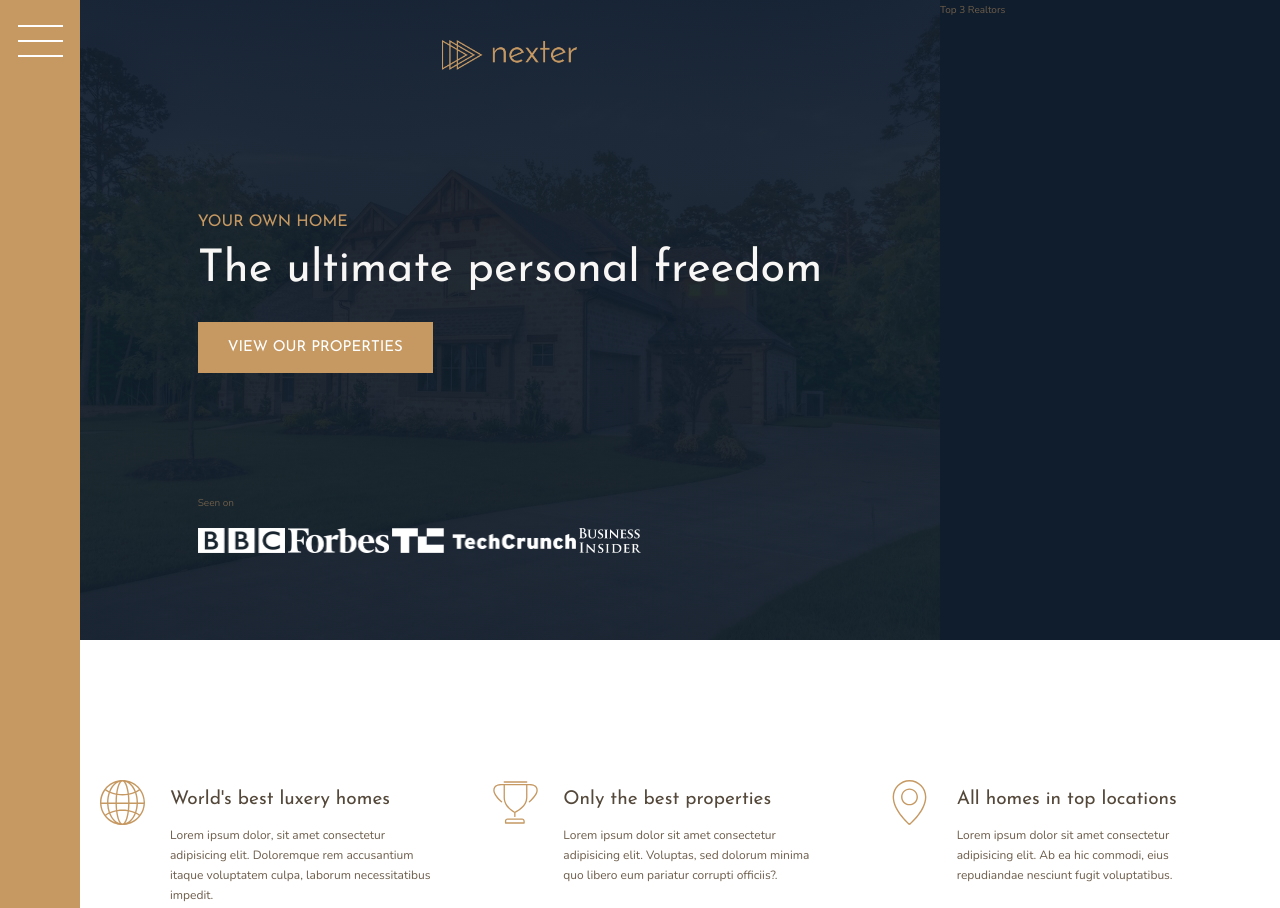
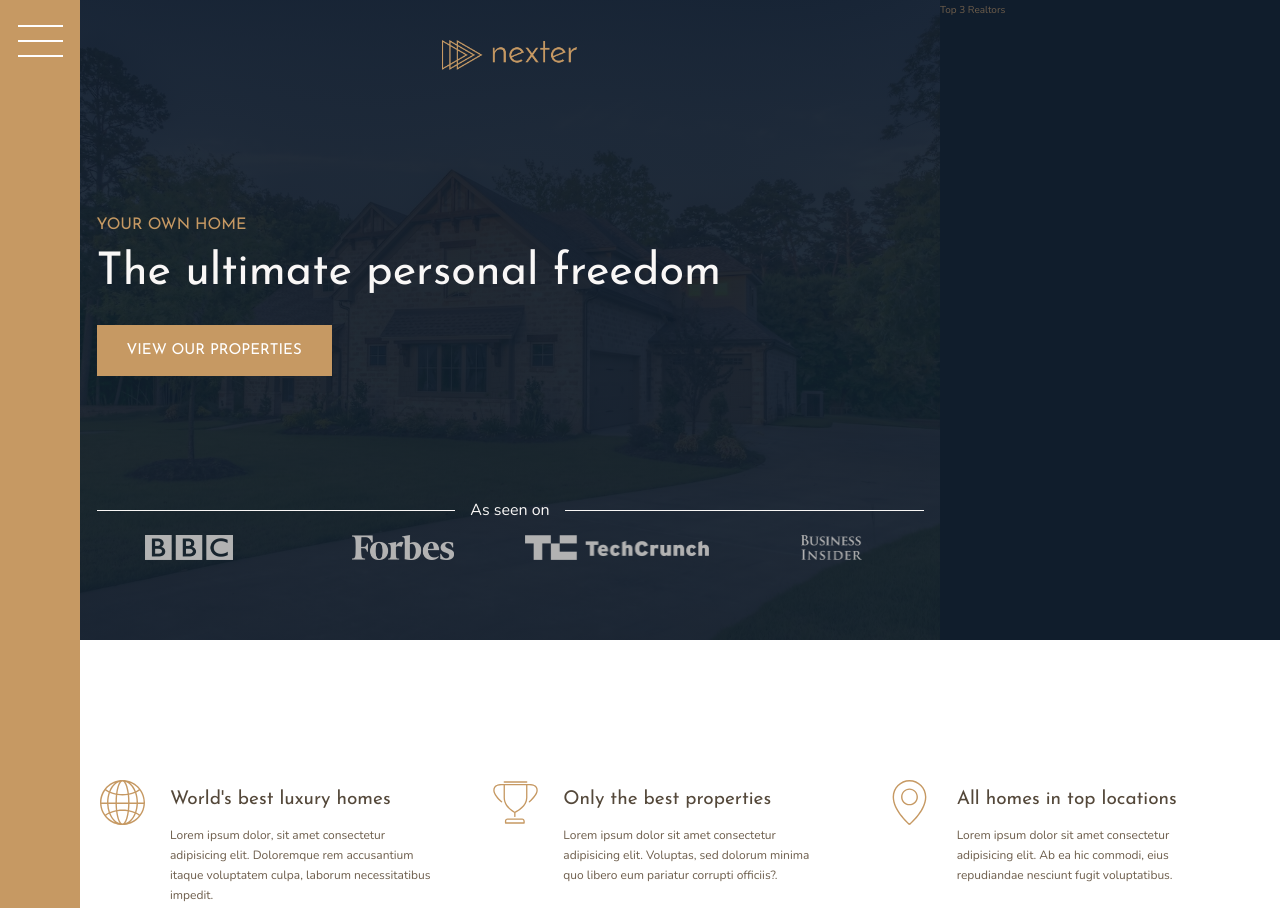
Before and after one commit to jonrmoore/nexter, a website: page index.html in a window 1280 px wide. Shown: the top 908 px of the page. Drawn offline with nearby package versions, Linux system fonts and the light colour scheme.

Commit message:
Header finished

```diff
--- a/index.html
+++ b/index.html
@@ -23,7 +23,7 @@
         <h3 class="heading-3">Your own home</h3>
         <h1 class="heading-1">The ultimate personal freedom</h1>
         <button class="btn header__btn">View our properties</button>
-        <div class="header__seenon-text">Seen on</div>
+        <div class="header__seenon-text">As seen on</div>
         <div class="header__seenon-logos">
             <img src="img/logo-bbc.png" alt="Seen on logo 1">
             <img src="img/logo-forbes.png" alt="Seen on logo 2">
@@ -41,7 +41,7 @@
             <svg class="feature__icon">
                 <use href="img/sprite.svg#icon-global"></use>
             </svg>
-            <h4 class="heading-4 heading-4--dark">World's best luxery homes</h4>
+            <h4 class="heading-4 heading-4--dark">World's best luxury homes</h4>
             <p class="feature__text">Lorem ipsum dolor, sit amet consectetur adipisicing elit. Doloremque rem
                 accusantium itaque voluptatem culpa, laborum necessitatibus impedit.</p>
         </div>
--- a/sass/_header.scss
+++ b/sass/_header.scss
@@ -24,13 +24,32 @@
   }
 
   &__seenon-text {
+    display: grid;
+    grid-template-columns: 1fr max-content 1fr;
+    grid-column-gap: 1.5rem;
+    align-items: center;
 
+    font-size: 1.6rem;
+    color: $color-grey-light-1;
+
+    &::before,
+    &::after {
+      content: "";
+      height: 1px;
+      display: block;
+      background-color: currentColor;
+    }
   }
 
   &__seenon-logos {
+    display: grid;
+    grid-template-columns: repeat(4, 1fr);
+    grid-gap: 3rem;
+    justify-items: center;
 
     img {
       height: 2.5rem;
+      filter: brightness(70%);
     }
   }
 }
```
Also changed, not shown: css/style.css.
